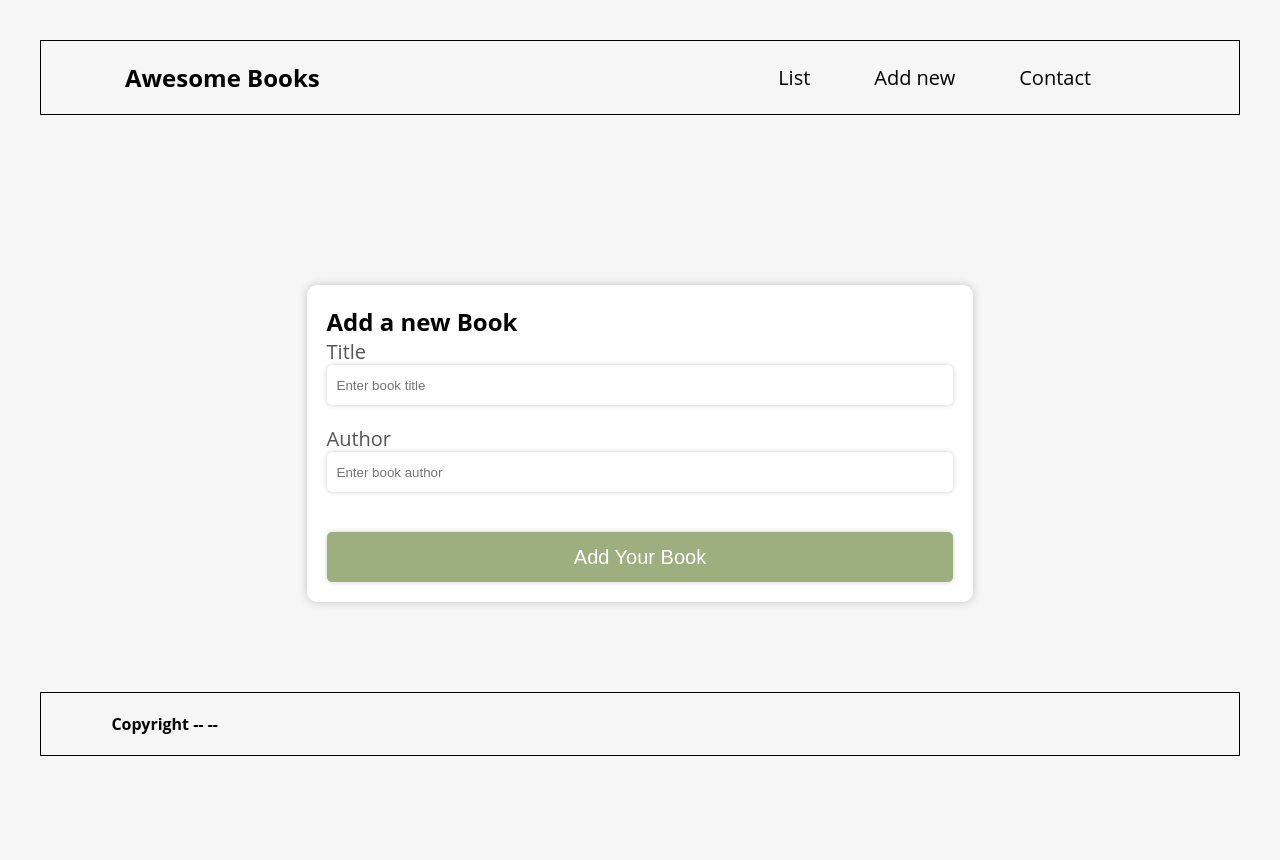
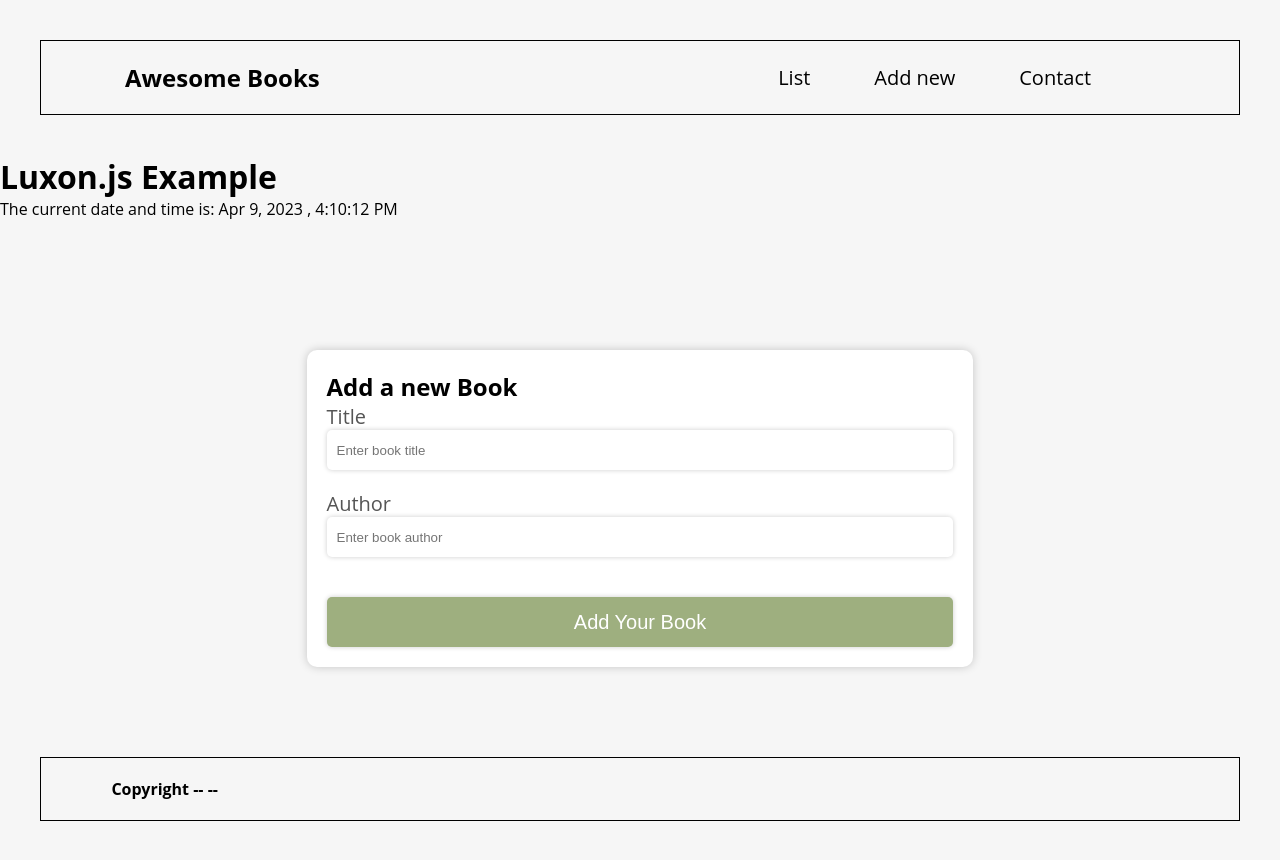
Before and after one commit to SAZZAD1Q2/Awesome-book-es6, a website with bundled scripts: page index.html in a window 1280 px wide. Before the commit the page ends 800 px from the top, so only its background shows below. Built offline with nearby package versions, Linux system fonts and the light colour scheme.

Commit message:
files edited

```diff
--- a/index.html
+++ b/index.html
@@ -9,12 +9,23 @@
   <body>
     <div class="header">
       <h2 class="header-title">Awesome Books</h2>
+
+
+
       <ul class="navbar">
         <li class="list"><a href="#">List</a></li>
         <li class="add-new"><a href="#">Add new</a></li>
         <li class="contact"><a href="#">Contact</a></li>
       </ul>
     </div>
+
+
+    <h1>Luxon.js Example</h1>
+    <p>The current date and time is: <span id="datetime"></span></p>
+
+
+
+    <p class="datetime" id="datetime"></p>
     <div class="container">
       <div class="book-section">
         <h1 class="head-title">Awesome Book List</h1>
@@ -56,10 +67,16 @@
     <div class="footer-section">
       <h4>Copyright -- --</h4>
     </div>
+
     <script type="module" src="main.js">
       import { MyBookList } from './my-book-list.js';
 
       const myBookList = new MyBookList();
     </script>
+
+
+
+
+
   </body>
 </html>
--- a/main.js
+++ b/main.js
@@ -1,7 +1,38 @@
 
 import { MyBookList } from './modules/scritp.js';
 
+import { DateTime } from './modules/luxon.js';
 
+
+const updateTime = () => {
+  const now = DateTime.now();
+  const options = { month: 'short', day: 'numeric', year: 'numeric' };
+  const date = now.toLocaleString(options);
+  const time = now.toLocaleString(DateTime.TIME_WITH_SECONDS);
+  document.getElementById('datetime').innerHTML = `${date} , ${time}`;
+};
+
+setInterval(updateTime, 1000);
+
+
+
+
+
+// const today = DateTime.now();
+// domElement.time.innerText = today.toLocaleString(DateTime.DATE_HUGE);
+
+// domElement.timeSection.appendChild(domElement.time);
+
+// Import the getCurrentDateTime and formatDateTime functions from the luxon-utils.js file
+// import { getCurrentDateTime, formatDateTime } from './luxon-utils.js';
+
+
+
+
+
+// const dateTime = document.querySelector('.dateTime');
+// const now = luxon.DateTime.now();
+// const timeFormate = dateTime.innerHTML=  now.toLocaleString(luxon.DateTime.DATETIME_FULL);
 
 
 const list = document.querySelector('.list');
```
